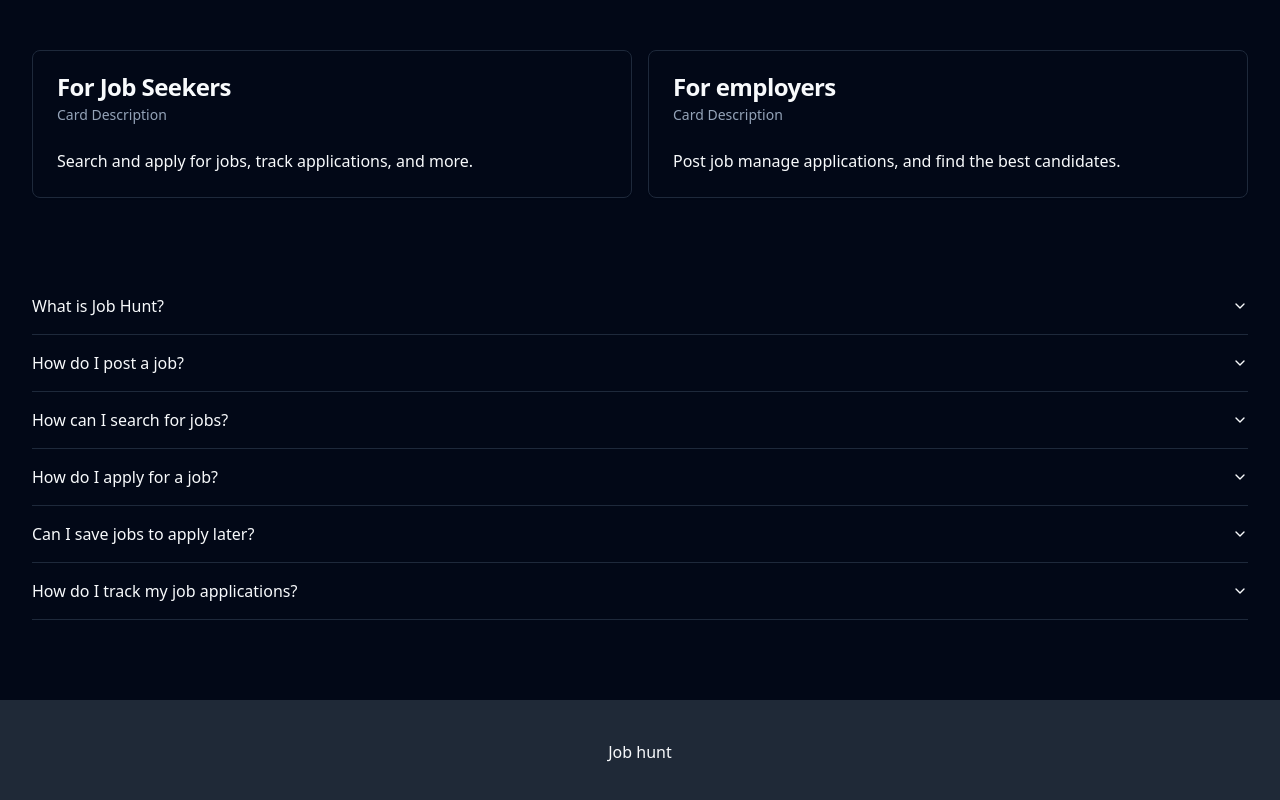
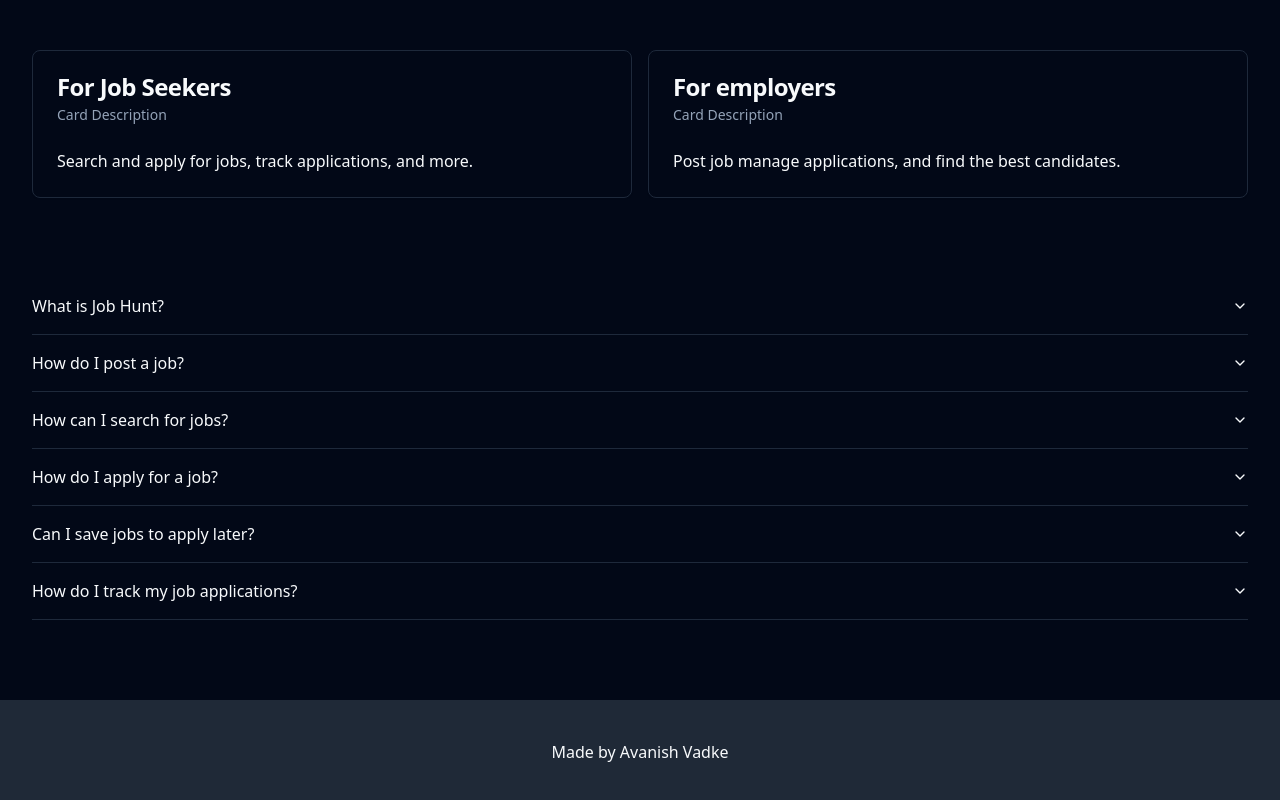
Before and after one commit to AvanishVadke/JobHunt, a React (Vite) app: page / in a window 1280 px wide. Shown: the part 1609-2409 px from the top of the page. Built offline with nearby package versions, Linux system fonts and the light colour scheme; no server answers.

Commit message:
commit before vercel deployment

```diff
--- a/src/layouts/app-layout.jsx
+++ b/src/layouts/app-layout.jsx
@@ -9,7 +9,7 @@ const AppLayout = () => {
             <Header />
             <Outlet />
         </main>
-        <div className="p-10 text-center bg-gray-800 ">Job hunt</div>
+        <div className="p-10 text-center bg-gray-800 ">Made by Avanish Vadke</div>
 
     </div>
   )
```
